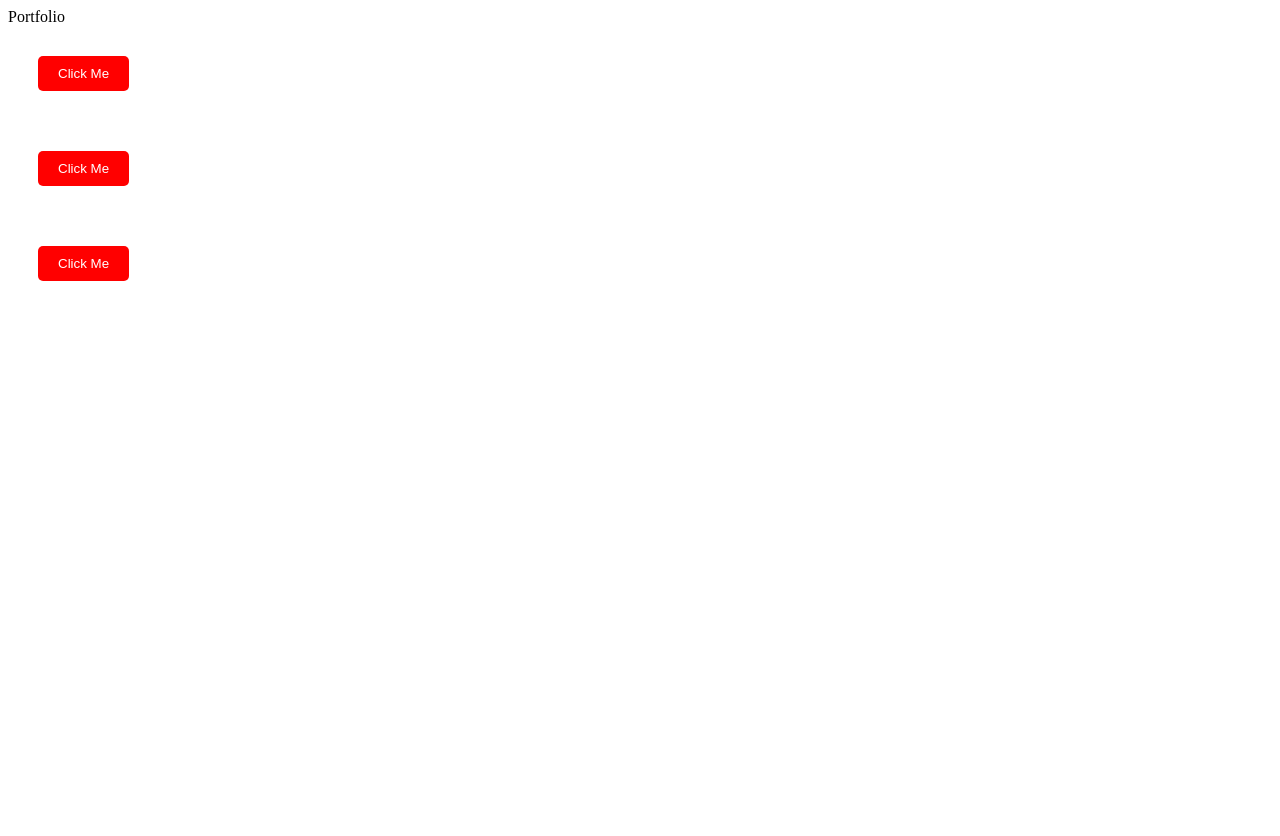
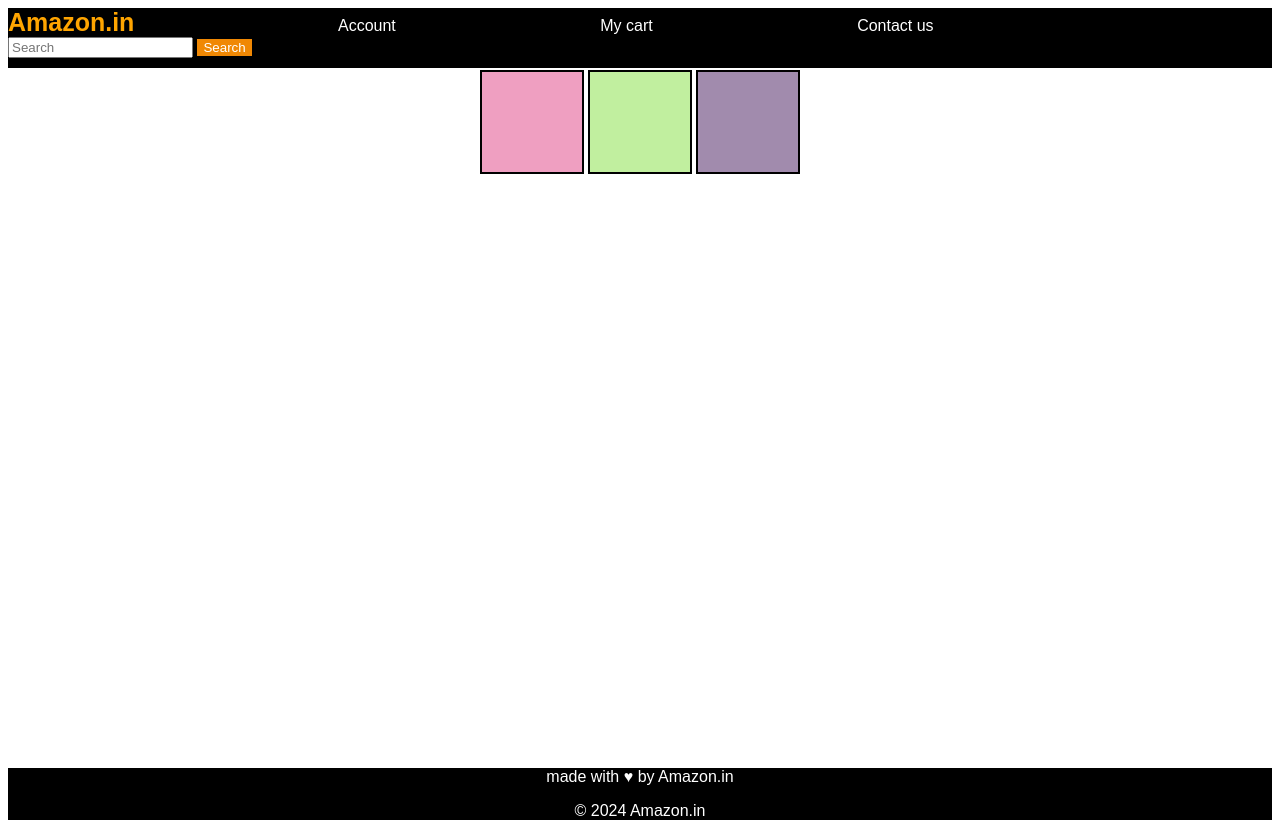
Before and after one commit to NikhilChari/Learnings, a plain HTML site: page index.html in a window 1280 px wide. Before the commit the page ends 800 px from the top, so only its background shows below. Drawn offline with Linux system fonts and the light colour scheme.

Commit message:
landing page for amzon

```diff
--- a/index.html
+++ b/index.html
@@ -8,18 +8,28 @@
 
     <link rel="stylesheet" href="styles.css">
 </head>
+<body>
+<header>
+   <nav>
+       <a id="logo">Amazon.in</a>
+       <a id="Account"> Account </a>
+       <a id="Mycart"> My cart  </a>
+       <a id="contactus"> Contact us </a>
+       <input id="Search" type="text" placeholder="Search">
+       <button type="submit"> Search </button>
 
-<body>
-    <div class="hesding">Portfolio</div>
-    <div class="one">
-        <button>Click Me</button>
-    </div>
-    <div class="two">
-        <button>Click Me</button>
-    </div>
-    <div class="three">
-        <button>Click Me</button>
-    </div>
+   </nav>
+</header>
+<div id="container">
+   <div class="contentbox1"></div>
+   <div class="contentbox2"></div>
+   <div class="contentbox3"></div>
+</div>
+<footer>
+   made with &hearts; by Amazon.in
+   <br>
+   <p> &copy; 2024 Amazon.in </p>
+</footer>
 </body>
 
 </html>
--- a/styles.css
+++ b/styles.css
@@ -1,13 +1,79 @@
-button{
-    background-color: red;
-    color: white;
-    padding: 10px 20px;
-    border: none;
-    border-radius: 5px;
-    cursor: pointer;
-    margin: 30px;
+body {
+    font-family: Arial, sans-serif;
+    color: black;
 }
-.one{
+header {
+    height: 60px;
+    background-color: #000000;
 
 
 }
+#logo {
+    font-size: 25px;
+    font-weight: bold;
+    color: orange;
+    margin-right: 200px;
+    cursor: pointer;
+}
+#Account {
+
+    color: white;
+    margin-right: 200px;
+    cursor: pointer;
+}
+#Mycart {
+
+    color: white;
+    margin-right: 200px;
+    cursor: pointer;
+
+}
+#contactus   {
+ color: white;margin-right: 200px;
+    cursor: pointer;
+}
+#search {
+    margin-right: 200px
+}
+button {
+    background-color: #f08804;
+    color: white;
+    border: none;
+    cursor: pointer;
+}
+#container {
+height: 700px;
+display: flex;
+justify-content: center;
+}
+
+.contentbox1 {
+    background-color: rgba(224, 64, 131, 0.5);
+    height: 100px;
+    width: 100px;
+    margin: 2px;
+    border: #000000 solid 2px;
+    display : inline-block;
+}
+.contentbox2{
+    background-color: rgba(131, 224, 64, 0.5);
+    height: 100px;
+    width: 100px;
+    margin: 2px;
+    border: #000000 solid 2px;
+    display : inline-block;
+}
+.contentbox3 {
+    background-color: rgba(69, 25, 92, 0.5);
+    height: 100px;
+    width: 100px;
+    margin: 2px;
+    border: #000000 solid 2px;
+    display : inline-block;
+}
+footer {
+    background-color: #000000;
+    color: white;
+    text-align: center;
+
+}
```
